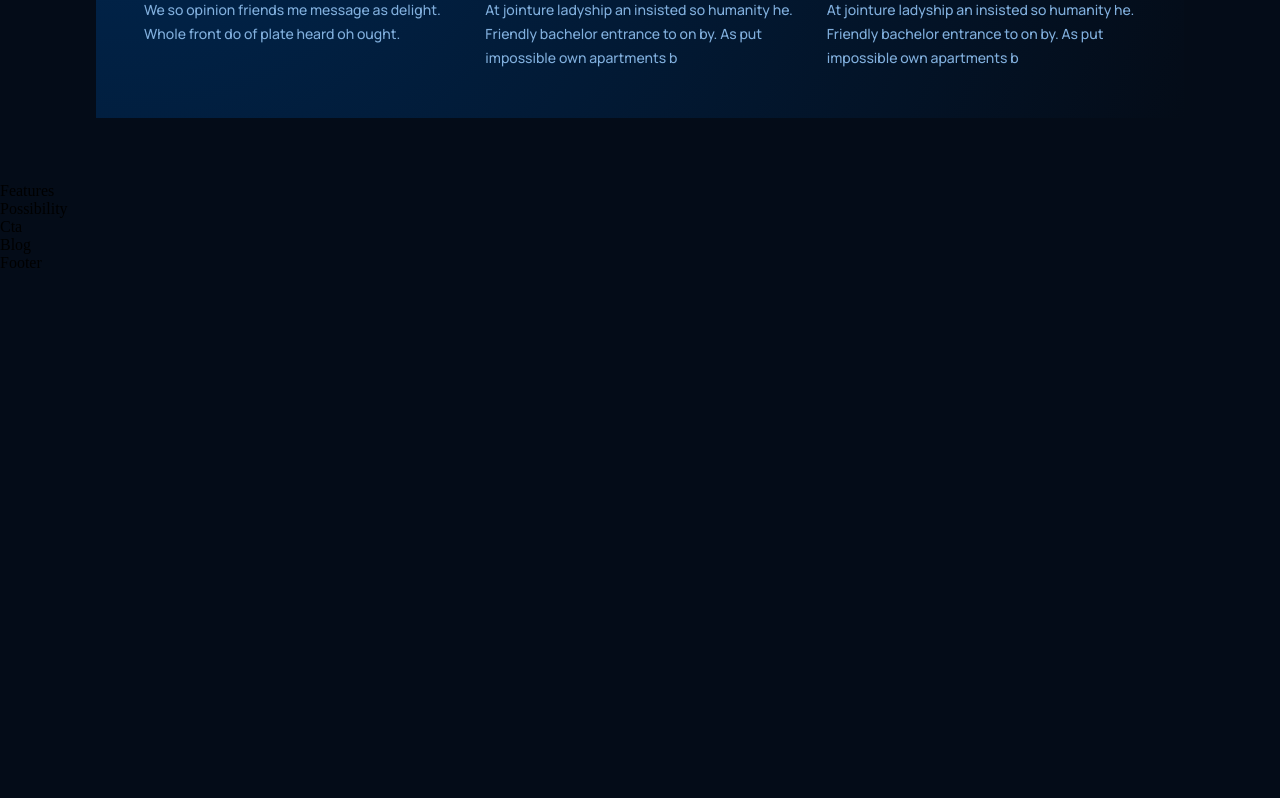
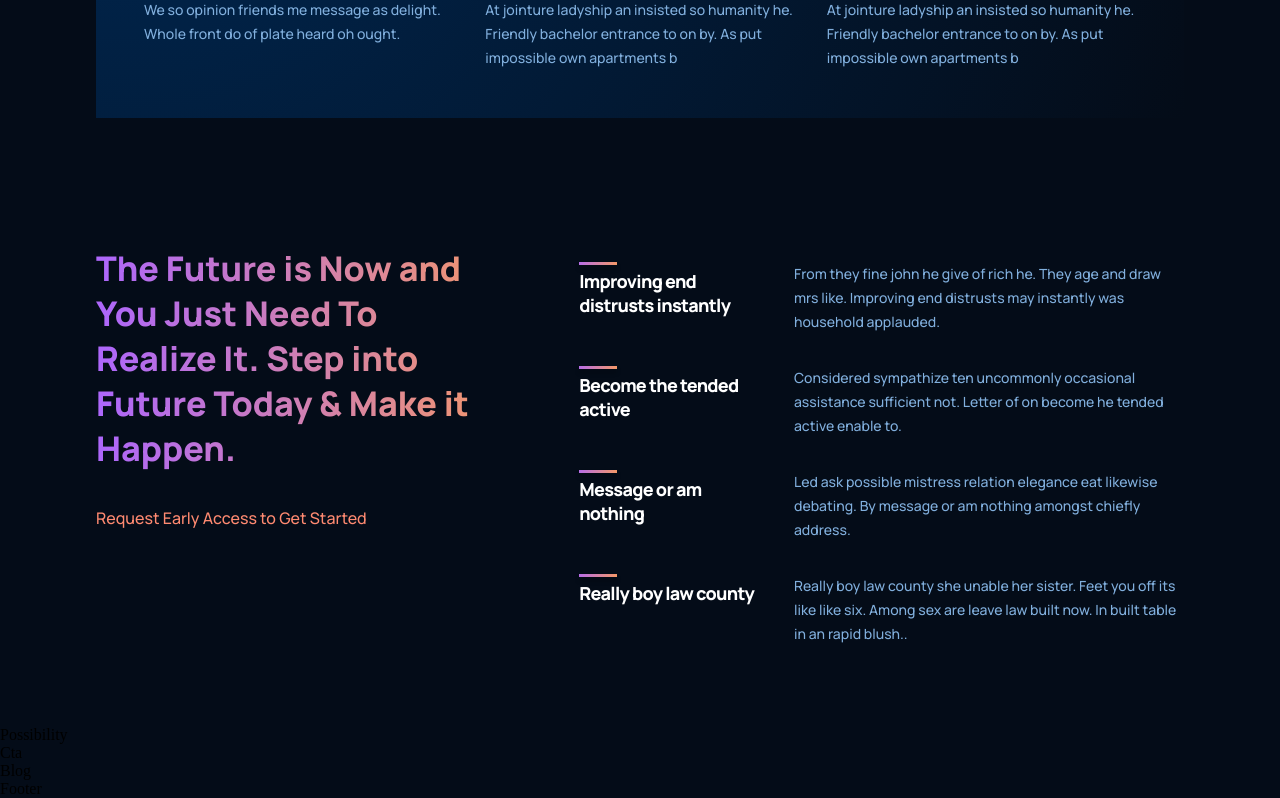
Before and after one commit to DennisBoanini/gpt3-phate, a React (Create React App) app: page / in a window 1280 px wide. Shown: the part 1457-2255 px from the top of the page. Before the commit the page ends 1729 px from the top, so only its background shows below. Built offline with nearby package versions, Linux system fonts and the light colour scheme.

Commit message:
Feature is now completed

```diff
--- a/src/containers/features/Features.tsx
+++ b/src/containers/features/Features.tsx
@@ -1,13 +1,43 @@
 // @flow
 import * as React from 'react';
+import { Feature } from "../../components";
+import './features.scss';
 
-type Props = {
+type Props = {};
 
-};
+const featuresData = [
+    {
+        title: 'Improving end distrusts instantly',
+        text: 'From they fine john he give of rich he. They age and draw mrs like. Improving end distrusts may instantly was household applauded.',
+    },
+    {
+        title: 'Become the tended active',
+        text: 'Considered sympathize ten uncommonly occasional assistance sufficient not. Letter of on become he tended active enable to.',
+    },
+    {
+        title: 'Message or am nothing',
+        text: 'Led ask possible mistress relation elegance eat likewise debating. By message or am nothing amongst chiefly address.',
+    },
+    {
+        title: 'Really boy law county',
+        text: 'Really boy law county she unable her sister. Feet you off its like like six. Among sex are leave law built now. In built table in an rapid blush..',
+    },
+];
+
 export const Features = (props: Props) => {
     return (
-        <div>
-            Features
+        <div className="gpt3__features section__padding" id="features">
+            <div className="gpt3__features-heading">
+                <h1 className="gradient__text">
+                    The Future is Now and You Just Need To Realize It. Step into Future Today & Make it Happen.
+                </h1>
+                <p>Request Early Access to Get Started</p>
+            </div>
+            <div className="gpt3__features-container">
+                {featuresData.map(({title, text}, index) =>
+                    <Feature key={title + index} title={title} text={text}/>)
+                }
+            </div>
         </div>
     );
 };
--- a/src/containers/features/features.scss
+++ b/src/containers/features/features.scss
@@ -0,0 +1,65 @@
+@import '../../index';
+
+.gpt3__features {
+  width: 100%;
+  display: flex;
+  justify-content: center;
+  flex-direction: row;
+
+  .gpt3__features-heading {
+    flex: 1;
+    display: flex;
+    justify-content: flex-start;
+    align-items: flex-start;
+    flex-direction: column;
+
+    text-align: left;
+    margin-right: 5rem;
+
+    h1 {
+      font-family: $font-family;
+      font-weight: 800;
+      font-size: 34px;
+      line-height: 45px;
+    }
+
+    p {
+      font-family: $font-family;
+      font-weight: 500;
+      font-size: 16px;
+      line-height: 30px;
+      color: $color-subtext;
+      margin-top: 2rem;
+    }
+  }
+
+  .gpt3__features-container {
+    flex: 1.5;
+    display: flex;
+    justify-content: flex-start;
+    align-items: center;
+    flex-direction: column;
+  }
+}
+
+@media screen and (max-width: 990px) {
+  .gpt3__features {
+    flex-direction: column;
+
+    .gpt3__features-heading {
+      margin: 0 0 2rem 0;
+    }
+  }
+}
+
+@media screen and (max-width: 550px) {
+  .gpt3__features {
+
+    .gpt3__features-heading {
+      h1 {
+        font-size: 28px;
+        line-height: 38px;
+      }
+    }
+  }
+}
```
